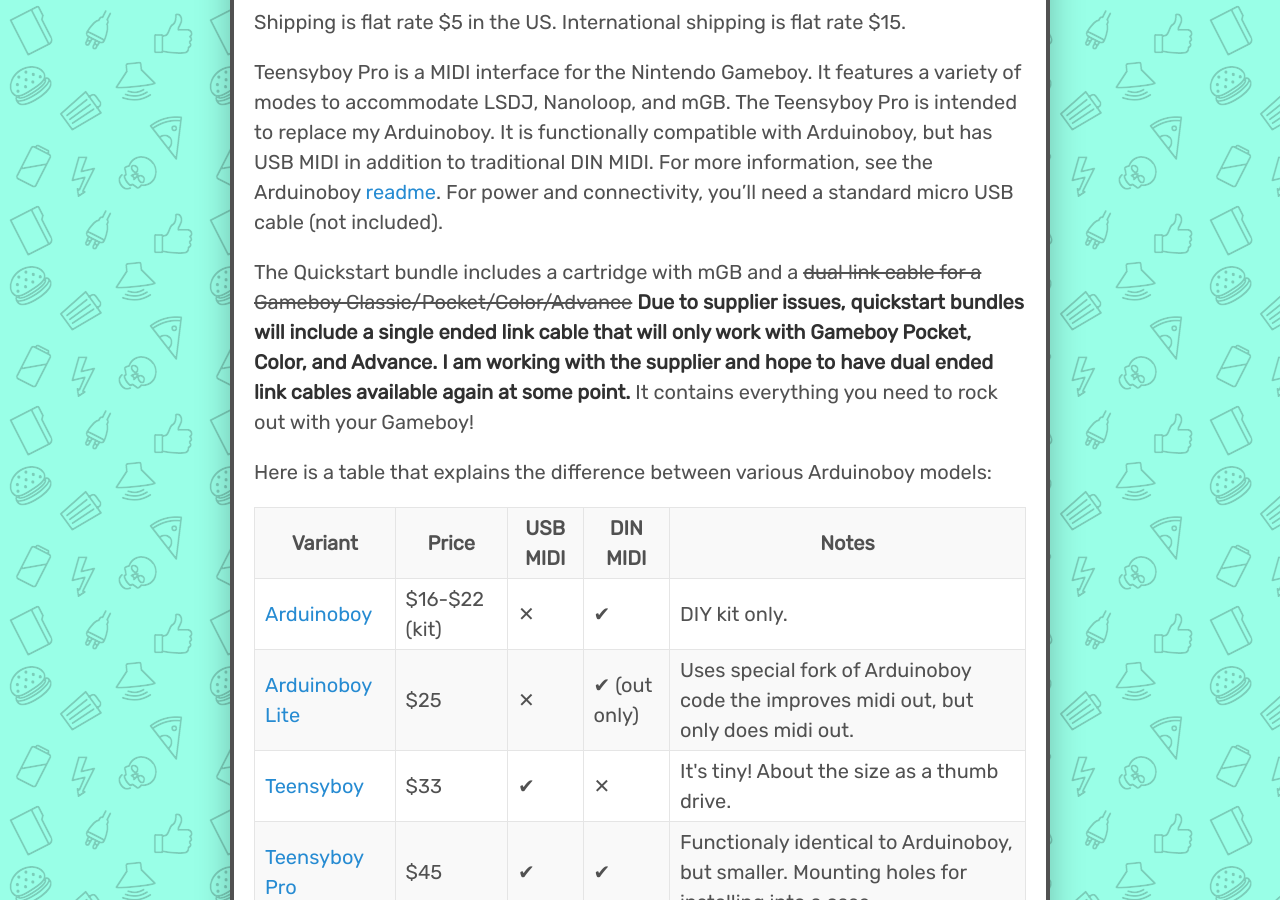
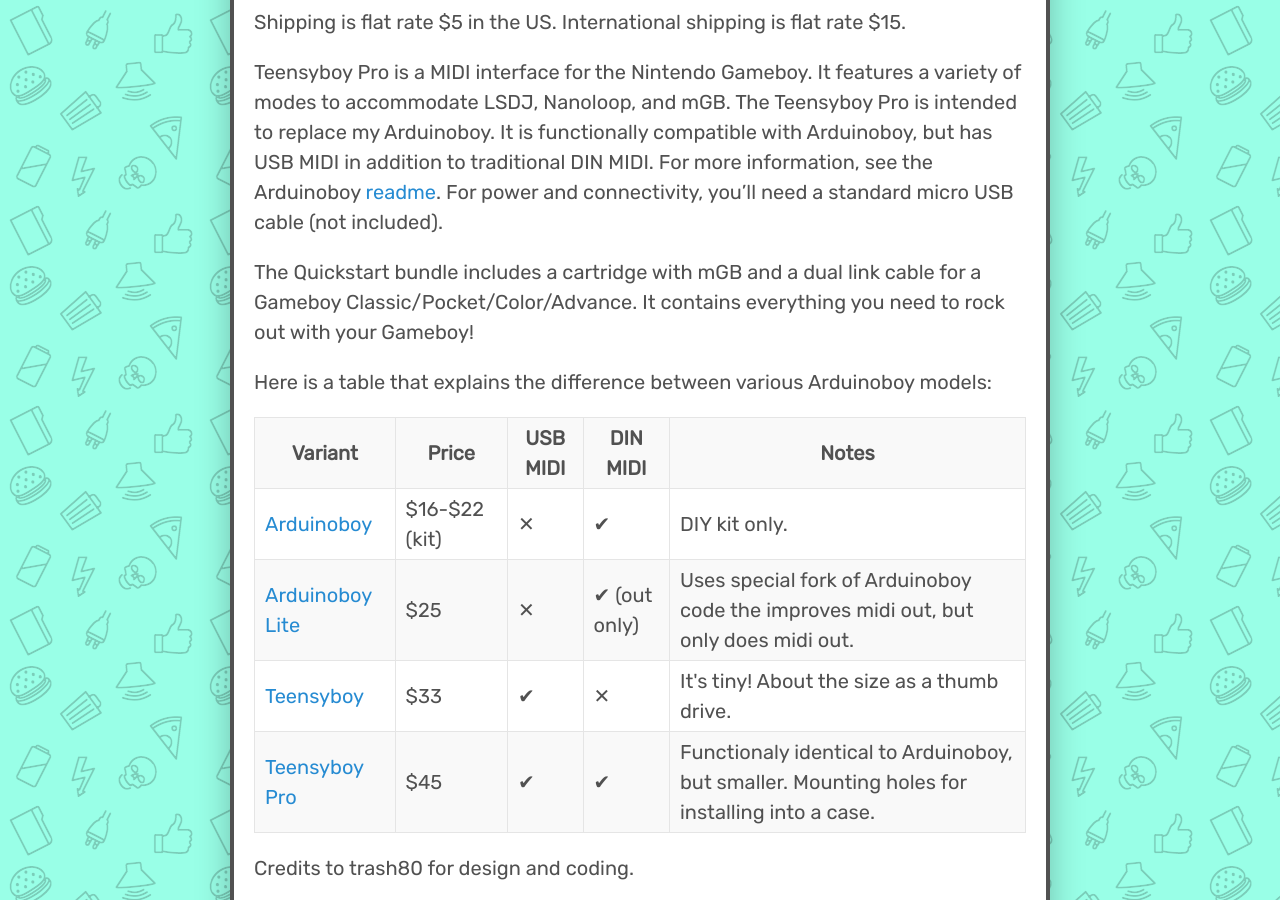
Before and after one commit to catskull/catskullelectronics.com, a Jekyll site: the page built from _posts/2018-02-02-teensyboypro.md, in a window 1280 px wide and 900 px high, scrolled down 1396 px. Built offline with Jekyll 4.4.1, drawn with Linux system fonts in a browser that asks for light colours; comment, search, counter and statistics services are not loaded.

Commit message:
Dual ended link cables back in stock

```diff
--- a/_posts/2018-02-02-teensyboypro.md
+++ b/_posts/2018-02-02-teensyboypro.md
@@ -46,7 +46,7 @@
 
 Teensyboy Pro is a MIDI interface for the Nintendo Gameboy. It features a variety of modes to accommodate LSDJ, Nanoloop, and mGB. The Teensyboy Pro is intended to replace my Arduinoboy. It is functionally compatible with Arduinoboy, but has USB MIDI in addition to traditional DIN MIDI. For more information, see the Arduinoboy [readme](https://github.com/trash80/Arduinoboy/blob/master/README.md). For power and connectivity, you'll need a standard micro USB cable (not included).
 
-The Quickstart bundle includes a cartridge with mGB and a ~~dual link cable for a Gameboy Classic/Pocket/Color/Advance~~ **Due to supplier issues, quickstart bundles will include a single ended link cable that will only work with Gameboy Pocket, Color, and Advance. I am working with the supplier and hope to have dual ended link cables available again at some point.** It contains everything you need to rock out with your Gameboy!
+The Quickstart bundle includes a cartridge with mGB and a dual link cable for a Gameboy Classic/Pocket/Color/Advance. It contains everything you need to rock out with your Gameboy!
 
 {% include arduinoboy_comparison.html %}
 
```
